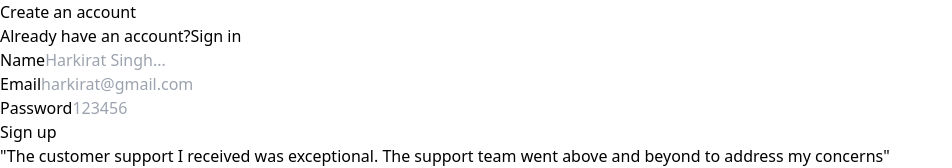
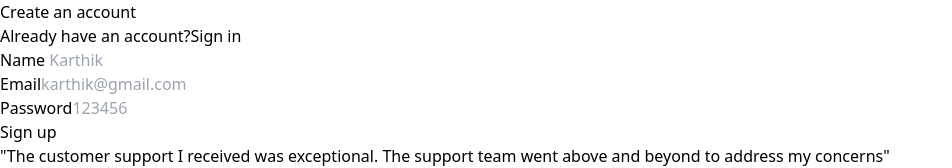
Before and after one commit to karthik1714/medium-project, a React (Vite) app in the folder frontend/: page /signup in a window 1280 px wide. Shown: the top 168 px of the page, without its empty margins (0-952 px from the left). Built offline with nearby package versions, Linux system fonts and the light colour scheme.

Commit message:
updated1

```diff
--- a/frontend/src/components/Auth.tsx
+++ b/frontend/src/components/Auth.tsx
@@ -23,7 +23,7 @@ const Auth = ({ type }: { type: "signup" | "signin" }) => {
             }
             navigate("/blogs");
         } catch(e) {
-            alert("Error while signing up")
+            alert("Error while signing up / wrong inputs")
             // alert the user here that the request failed
         }
    }
@@ -44,13 +44,13 @@ const Auth = ({ type }: { type: "signup" | "signin" }) => {
                     </div>
                 </div>
                 <div className="pt-8">
-                    {type === "signup" ? <LabelledInput label="Name" placeholder="Harkirat Singh..." onChange={(e) => {
+                    {type === "signup" ? <LabelledInput label="Name" placeholder=" Karthik" onChange={(e) => {
                         setPostInputs({
                             ...postInputs,
                             name: e.target.value
                         })
                     }} /> : null}
-                    <LabelledInput label="Email" placeholder="harkirat@gmail.com" onChange={(e) => {
+                    <LabelledInput label="Email" placeholder="karthik@gmail.com" onChange={(e) => {
                         setPostInputs({
                             ...postInputs,
                             email: e.target.value
```
